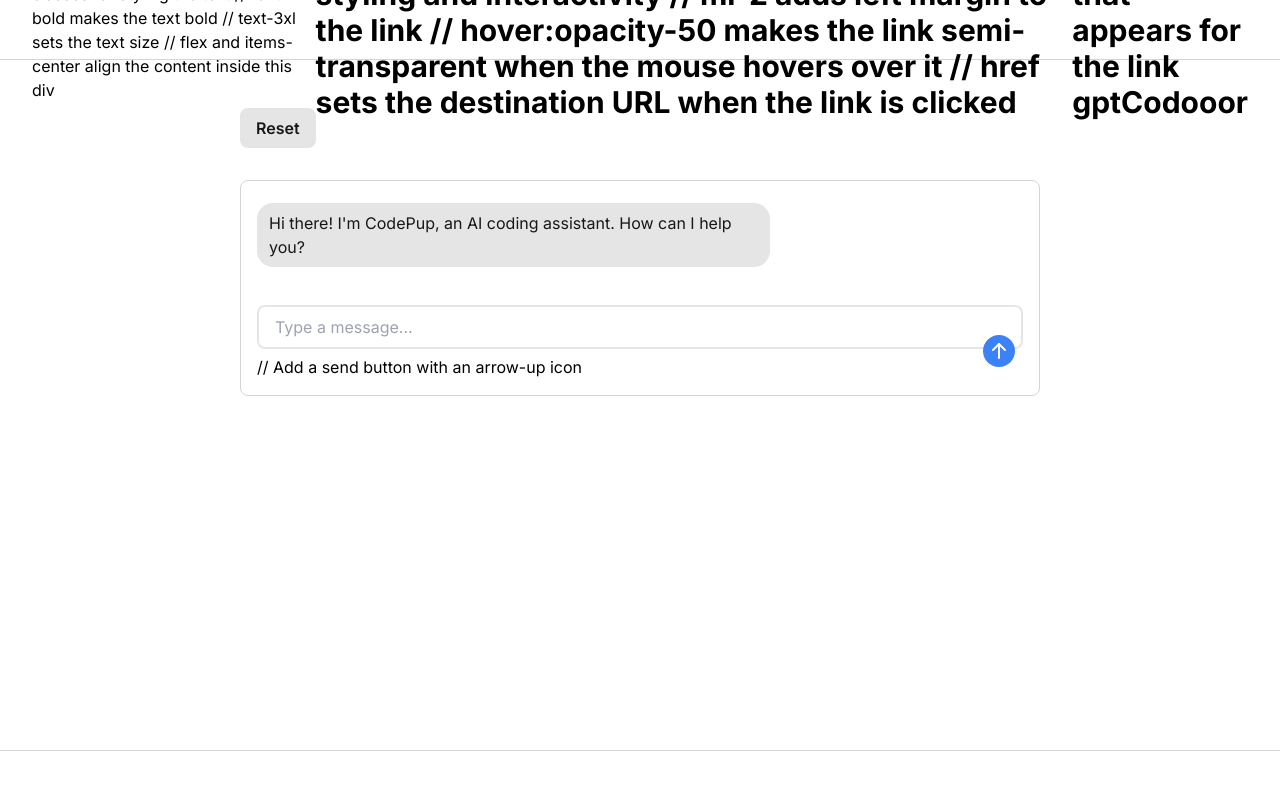
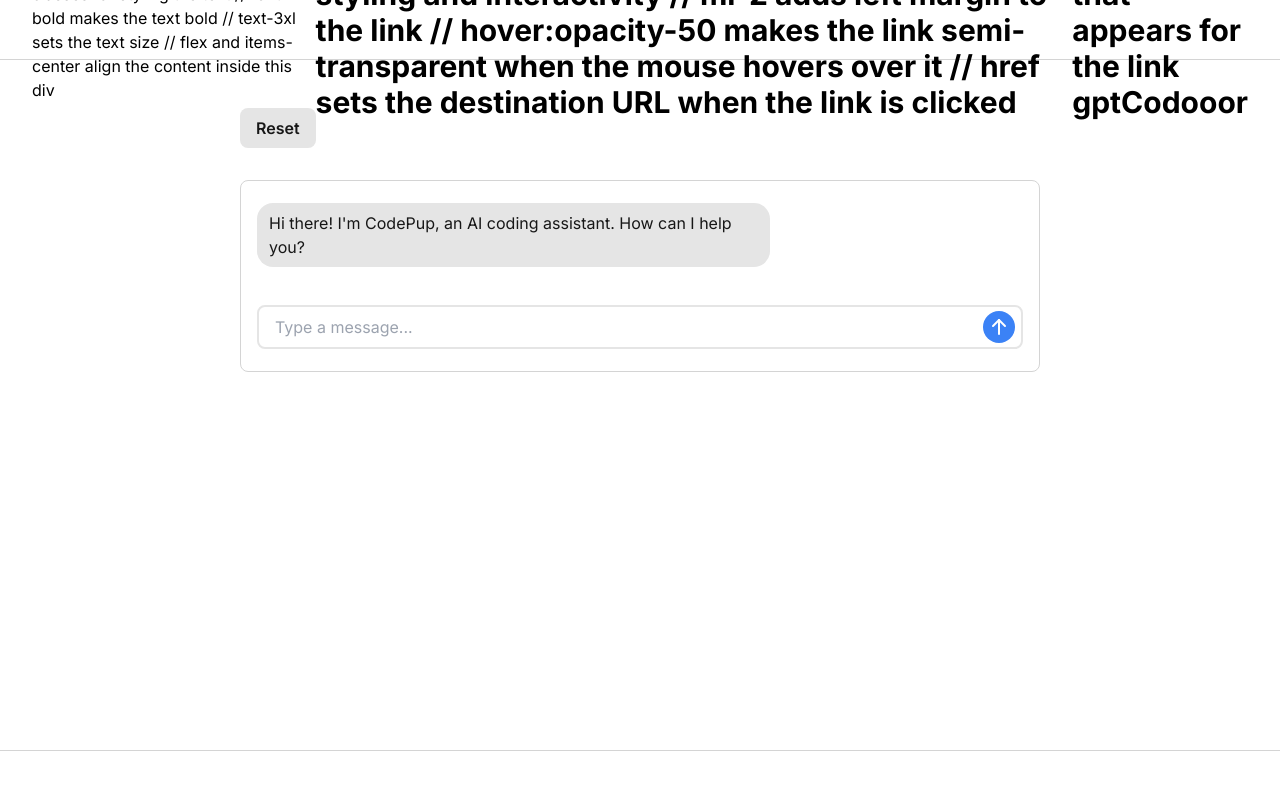
Before and after one commit to ChrisJAdamek/chatbot-ui-lite, a Next.js app: page / in a window 1280 px wide. Shown: the top 790 px of the page. Built offline with nearby package versions, Linux system fonts and the light colour scheme.

Commit message:
Update ChatInput.tsx

```diff
--- a/components/Chat/ChatInput.tsx
+++ b/components/Chat/ChatInput.tsx
@@ -94,7 +94,7 @@ export const ChatInput: FC<Props> = ({ onSend }) => {
         onKeyDown={handleKeyDown}
       />
 
-      // Add a send button with an arrow-up icon
+      {/* Add a send button with an arrow-up icon */}
       <button onClick={() => handleSend()}>
         <IconArrowUp className="absolute right-2 bottom-3 h-8 w-8 hover:cursor-pointer rounded-full p-1 bg-blue-500 text-white hover:opacity-80" />
       </button>
```
